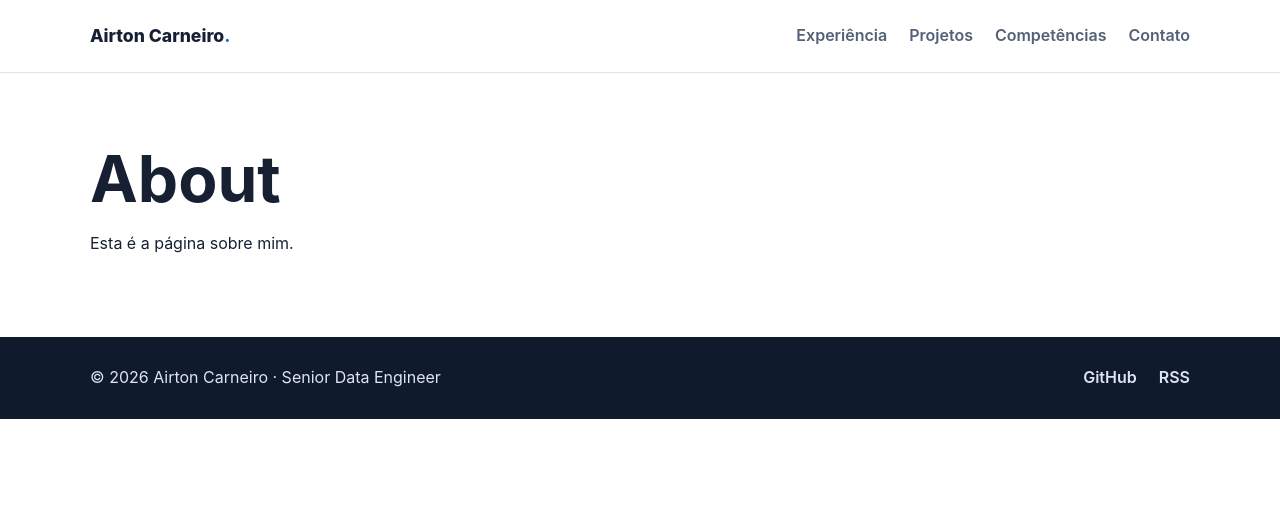
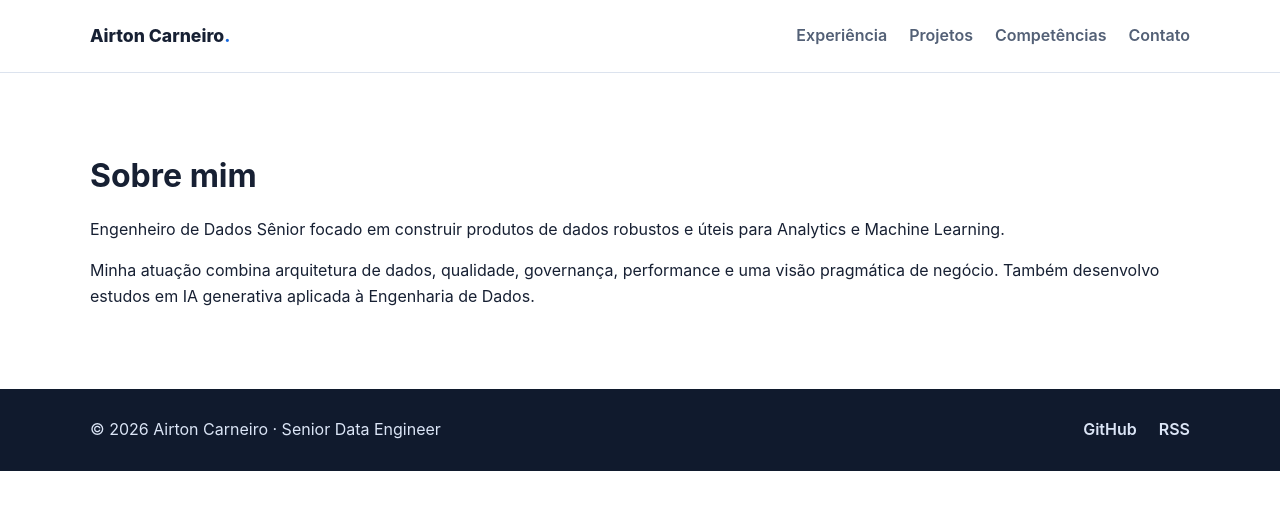
Before and after one commit to airtoncarneiro/airtoncarneiro.github.io, a Jekyll site: the page built from about.html, in a window 1280 px wide. Shown: the top 510 px of the page. Built offline with Jekyll 4.4.1, drawn with Linux system fonts in a browser that asks for light colours.

Commit message:
Complete about page

```diff
--- a/about.html
+++ b/about.html
@@ -1,7 +1,7 @@
 ---
 layout: default
-title: About
+title: Sobre
 ---
-
-<h2>About</h2>
-<p>Esta é a página sobre mim.</p>
+<h1>Sobre mim</h1>
+<p class="lead">Engenheiro de Dados Sênior focado em construir produtos de dados robustos e úteis para Analytics e Machine Learning.</p>
+<p>Minha atuação combina arquitetura de dados, qualidade, governança, performance e uma visão pragmática de negócio. Também desenvolvo estudos em IA generativa aplicada à Engenharia de Dados.</p>
```
